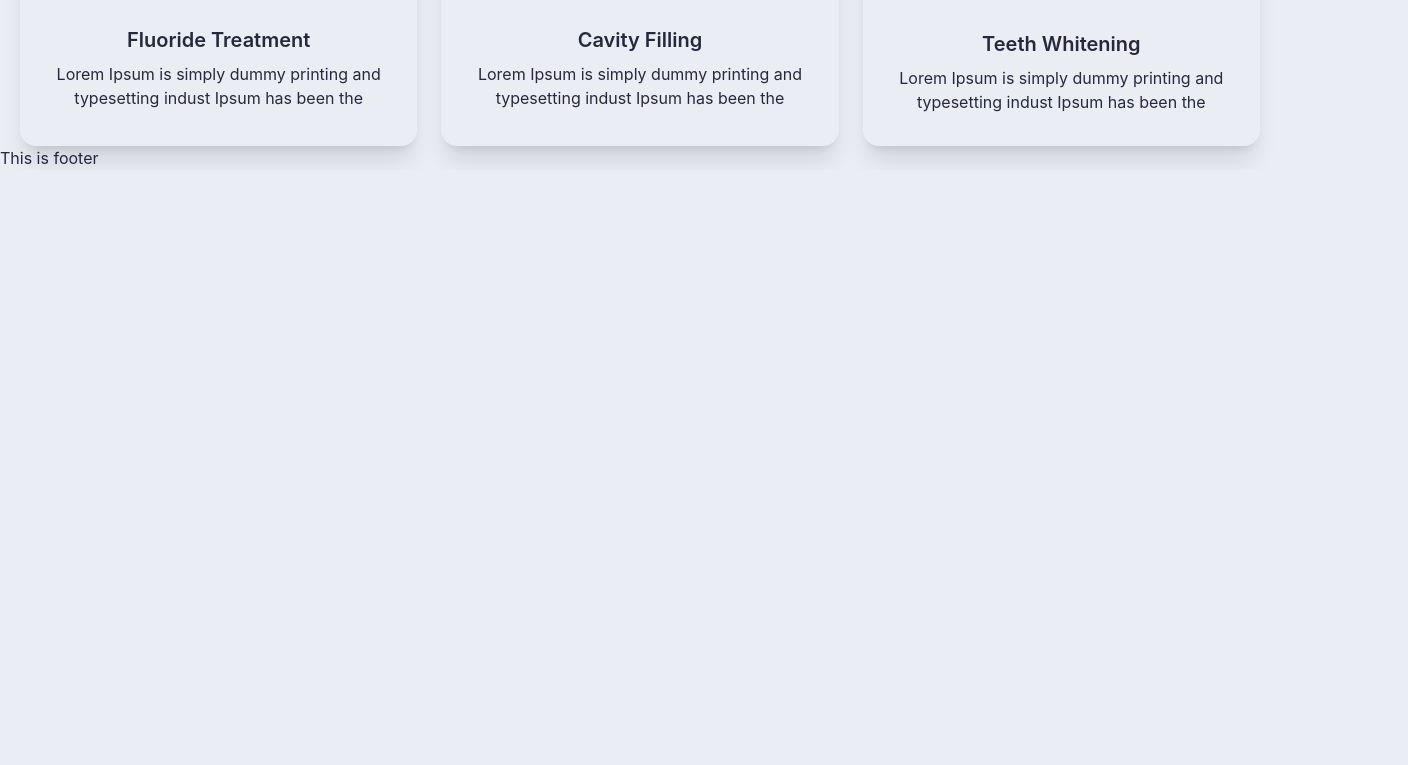
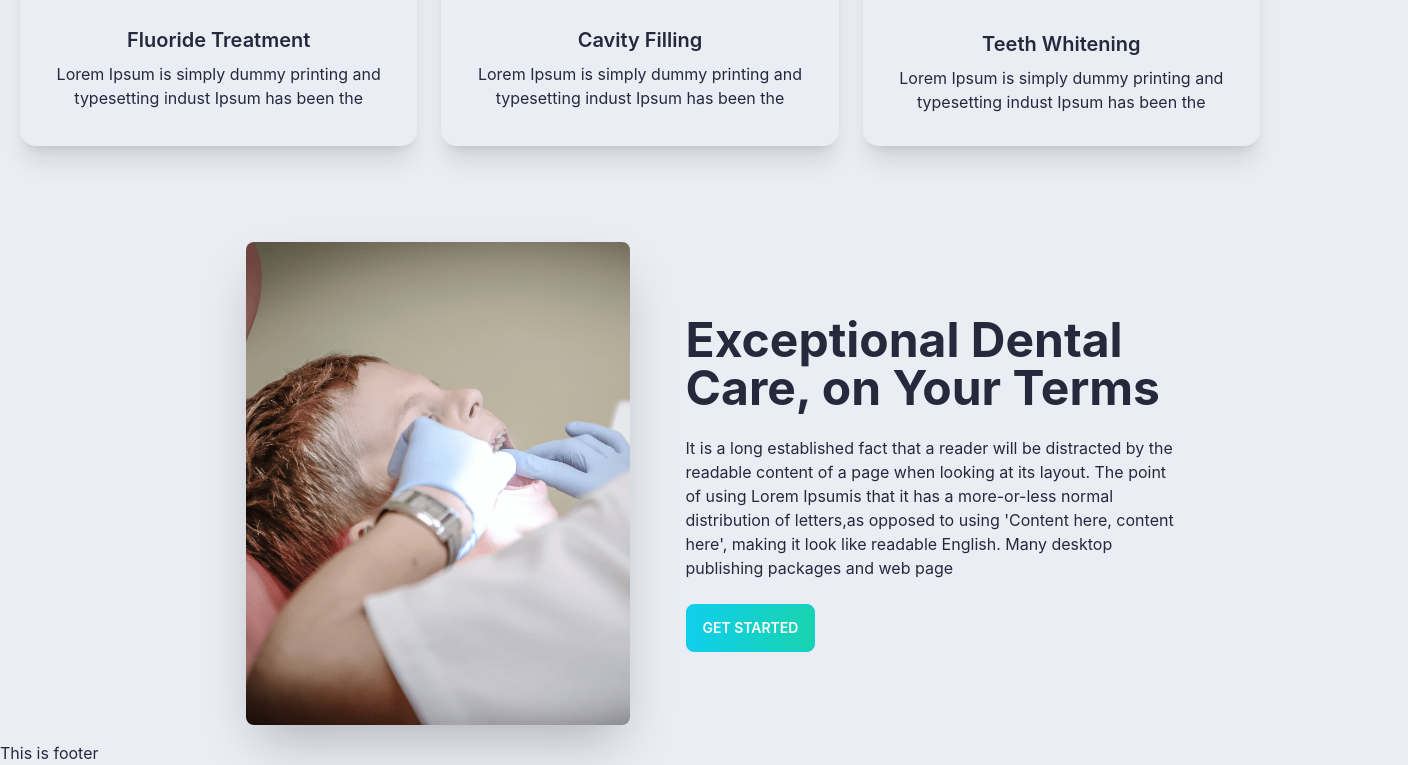
Before and after one commit to rejaul-dev/doctors-portal-client, a React (Create React App) app: page / in a window 1280 px wide. Shown: the part 1000-1765 px from the top of the page, 1408 px wide, since content can reach past the window. Before the commit the page ends 1170 px from the top, so only its background shows below. Built offline with nearby package versions, Linux system fonts and the light colour scheme.

Commit message:
added dental care section on the home page

```diff
--- /dev/null
+++ b/src/Pages/Home/DentalCare/DentalCare.jsx
@@ -0,0 +1,32 @@
+import React from "react";
+import treatment from "../../../assets/images/treatment.png"
+
+const DentalCare = () => {
+  return (
+    <div className="hero mt-20 w-[1388px]">
+      <div className="hero-content flex-col lg:flex-row">
+        <img
+          src={treatment}
+          className="max-w-sm mr-10 rounded-lg shadow-2xl"
+          alt=""
+        />
+        <div className="w-[497px]">
+          <h1 className="text-5xl font-bold">
+            Exceptional Dental Care, on Your Terms
+          </h1>
+          <p className="py-6">
+            It is a long established fact that a reader will be distracted by
+            the readable content of a page when looking at its layout. The point
+            of using Lorem Ipsumis that it has a more-or-less normal
+            distribution of letters,as opposed to using 'Content here, content
+            here', making it look like readable English. Many desktop publishing
+            packages and web page
+          </p>
+          <button className="btn btn-primary bg-gradient-to-r from-primary to-secondary text-white">Get Started</button>
+        </div>
+      </div>
+    </div>
+  );
+};
+
+export default DentalCare;
--- a/src/Pages/Home/Home/Home.jsx
+++ b/src/Pages/Home/Home/Home.jsx
@@ -1,5 +1,6 @@
 import React from 'react';
 import Banner from '../Banner/Banner';
+import DentalCare from '../DentalCare/DentalCare';
 import InfoCards from '../InfoCards/InfoCards';
 import Services from '../Services/Services';
 
@@ -9,6 +10,7 @@ const Home = () => {
             <Banner/>
             <InfoCards/>
             <Services/>
+            <DentalCare/>
         </div>
     );
 };
```
